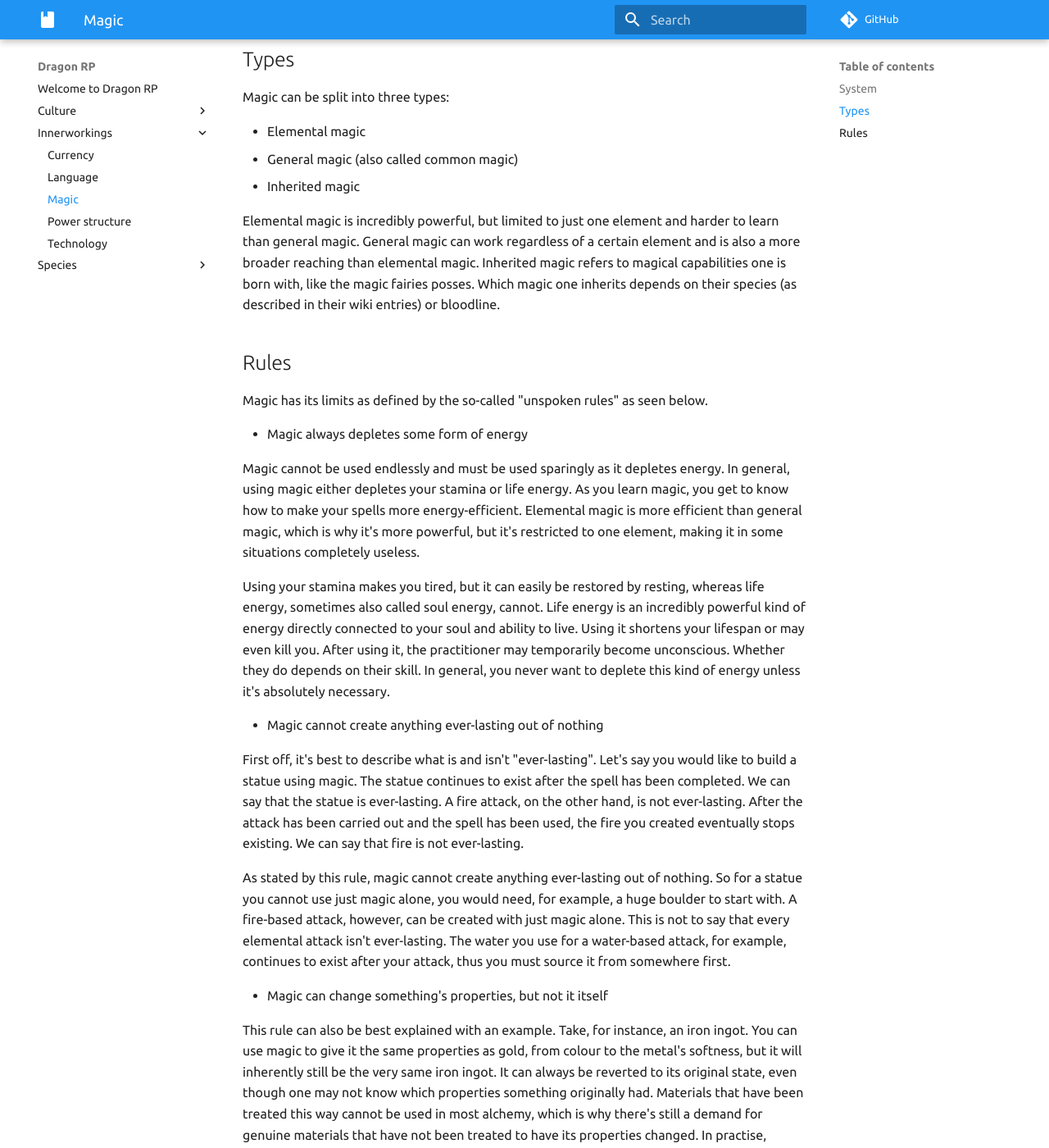
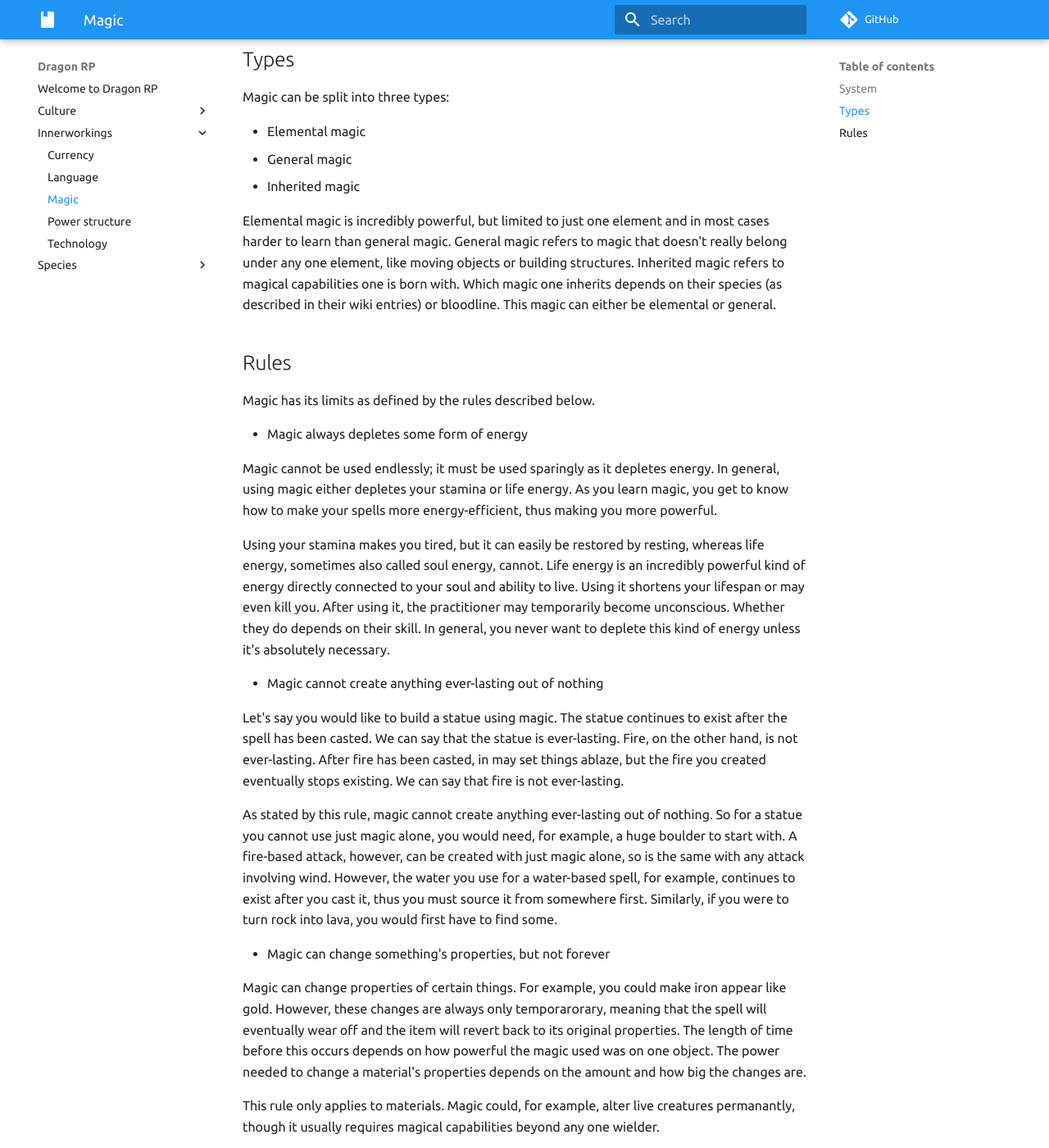
Before and after one commit to dragonprojects/dragonroleplay, an MkDocs documentation site: the page built from docs/Innerworkings/Magic.md, in a window 1280 px wide and 1400 px high, scrolled down 500 px. Shown: the whole window at 82% size. Built offline with MkDocs 1.6.1 and Material for MkDocs 9.7.7, drawn with Linux system fonts in a browser that asks for light colours; comment, search, counter and statistics services are not loaded; some of the changed text lies outside the part shown.

Commit message:
Update Magic.md

```diff
--- a/docs/Innerworkings/Magic.md
+++ b/docs/Innerworkings/Magic.md
@@ -2,37 +2,39 @@
 Magic, of which its inner workings perplex scientists to this very day, is an incredibly powerful force that can either be used for good or evil. Whether it's better or worse than human technology is debatable, but it's usually preferred by the Faraway.
 
 ## System
-On Pactbound, we use a unique magic system which combines both hard and soft elements.
+On Dragon RP, we use a unique magic system which combines both hard and soft elements.
 
   * Hard magic systems have clearly defined rules and limitations
   * Soft magic systems have vaguely defined rules and allow for a lot of creativity
 
-Both of these systems have their advantages and disadvantages. On Pactbound, we cherry pick the best elements of both systems to provide you the most enjoyable experience.
+Both of these systems have their advantages and disadvantages. We cherry pick the best elements of both systems to provide you the most enjoyable experience.
 
 ## Types
 Magic can be split into three types:
 
   * Elemental magic
-  * General magic (also called common magic)
+  * General magic
   * Inherited magic
 
-Elemental magic is incredibly powerful, but limited to just one element and harder to learn than general magic. General magic can work regardless of a certain element and is also a more broader reaching than elemental magic. Inherited magic refers to magical capabilities one is born with, like the magic fairies posses. Which magic one inherits depends on their species (as described in their wiki entries) or bloodline.
+Elemental magic is incredibly powerful, but limited to just one element and in most cases harder to learn than general magic. General magic refers to magic that doesn't really belong under any one element, like moving objects or building structures. Inherited magic refers to magical capabilities one is born with. Which magic one inherits depends on their species (as described in their wiki entries) or bloodline. This magic can either be elemental or general.
 
 ## Rules
-Magic has its limits as defined by the so-called "unspoken rules" as seen below.
+Magic has its limits as defined by the rules described below.
 
   * Magic always depletes some form of energy
 
-Magic cannot be used endlessly and must be used sparingly as it depletes energy. In general, using magic either depletes your stamina or life energy. As you learn magic, you get to know how to make your spells more energy-efficient. Elemental magic is more efficient than general magic, which is why it's more powerful, but it's restricted to one element, making it in some situations completely useless.
+Magic cannot be used endlessly; it must be used sparingly as it depletes energy. In general, using magic either depletes your stamina or life energy. As you learn magic, you get to know how to make your spells more energy-efficient, thus making you more powerful.
 
 Using your stamina makes you tired, but it can easily be restored by resting, whereas life energy, sometimes also called soul energy, cannot. Life energy is an incredibly powerful kind of energy directly connected to your soul and ability to live. Using it shortens your lifespan or may even kill you. After using it, the practitioner may temporarily become unconscious. Whether they do depends on their skill. In general, you never want to deplete this kind of energy unless it's absolutely necessary.
 
   * Magic cannot create anything ever-lasting out of nothing
 
-First off, it's best to describe what is and isn't "ever-lasting". Let's say you would like to build a statue using magic. The statue continues to exist after the spell has been completed. We can say that the statue is ever-lasting. A fire attack, on the other hand, is not ever-lasting. After the attack has been carried out and the spell has been used, the fire you created eventually stops existing. We can say that fire is not ever-lasting.
+Let's say you would like to build a statue using magic. The statue continues to exist after the spell has been casted. We can say that the statue is ever-lasting. Fire, on the other hand, is not ever-lasting. After fire has been casted, in may set things ablaze, but the fire you created eventually stops existing. We can say that fire is not ever-lasting.
 
-As stated by this rule, magic cannot create anything ever-lasting out of nothing. So for a statue you cannot use just magic alone, you would need, for example, a huge boulder to start with. A fire-based attack, however, can be created with just magic alone. This is not to say that every elemental attack isn't ever-lasting. The water you use for a water-based attack, for example, continues to exist after your attack, thus you must source it from somewhere first.
+As stated by this rule, magic cannot create anything ever-lasting out of nothing. So for a statue you cannot use just magic alone, you would need, for example, a huge boulder to start with. A fire-based attack, however, can be created with just magic alone, so is the same with any attack involving wind. However, the water you use for a water-based spell, for example, continues to exist after you cast it, thus you must source it from somewhere first. Similarly, if you were to turn rock into lava, you would first have to find some.
 
-  * Magic can change something's properties, but not it itself
+  * Magic can change something's properties, but not forever
 
-This rule can also be best explained with an example. Take, for instance, an iron ingot. You can use magic to give it the same properties as gold, from colour to the metal's softness, but it will inherently still be the very same iron ingot. It can always be reverted to its original state, even though one may not know which properties something originally had. Materials that have been treated this way cannot be used in most alchemy, which is why there's still a demand for genuine materials that have not been treated to have its properties changed. In practise, however, an iron ingot treated to have the same properties as gold will look and behave exactly the same.
+Magic can change properties of certain things. For example, you could make iron appear like gold. However, these changes are always only temporarorary, meaning that the spell will eventually wear off and the item will revert back to its original properties. The length of time before this occurs depends on how powerful the magic used was on one object. The power needed to change a material's properties depends on the amount and how big the changes are.
+
+This rule only applies to materials. Magic could, for example, alter live creatures permanantly, though it usually requires magical capabilities beyond any one wielder.
```
